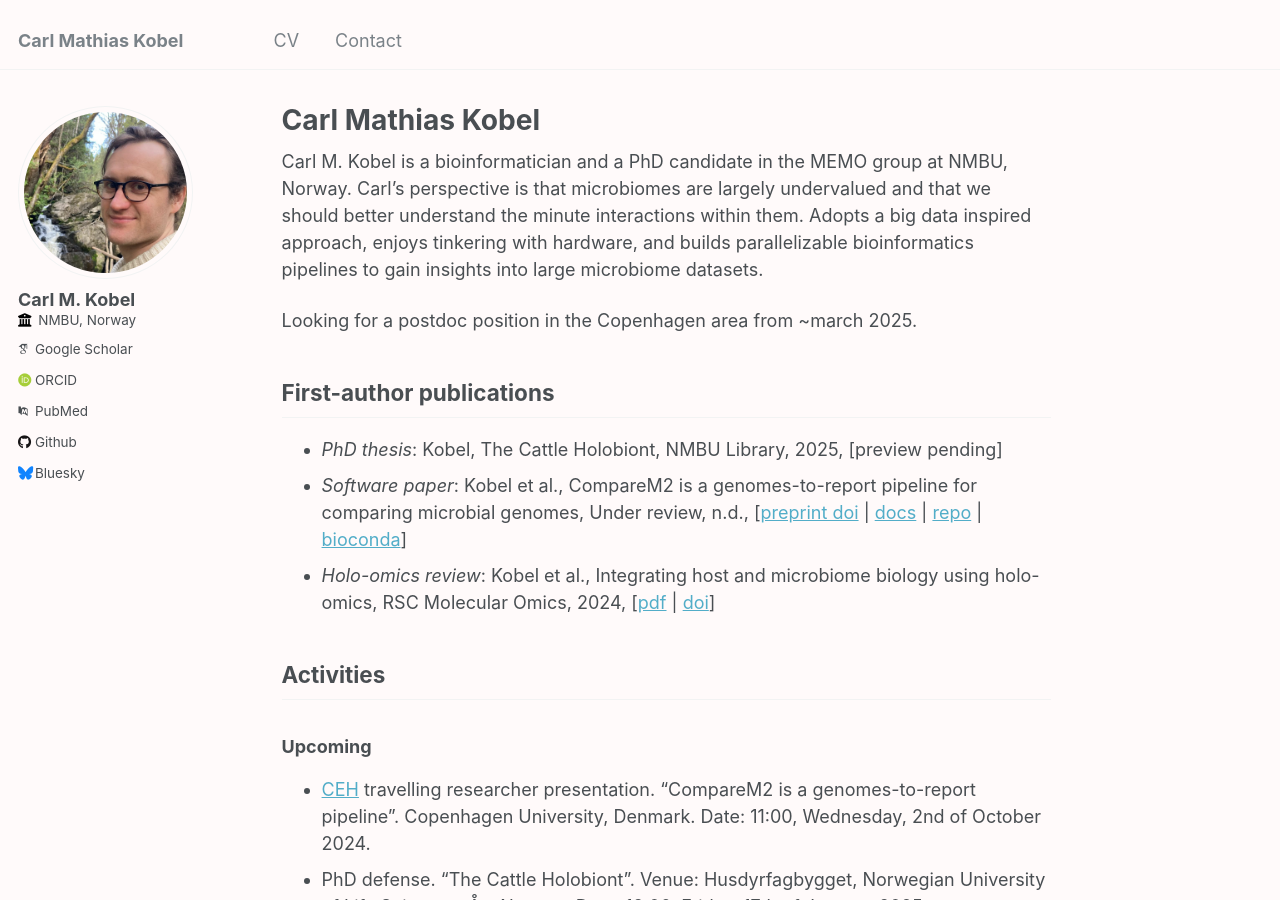
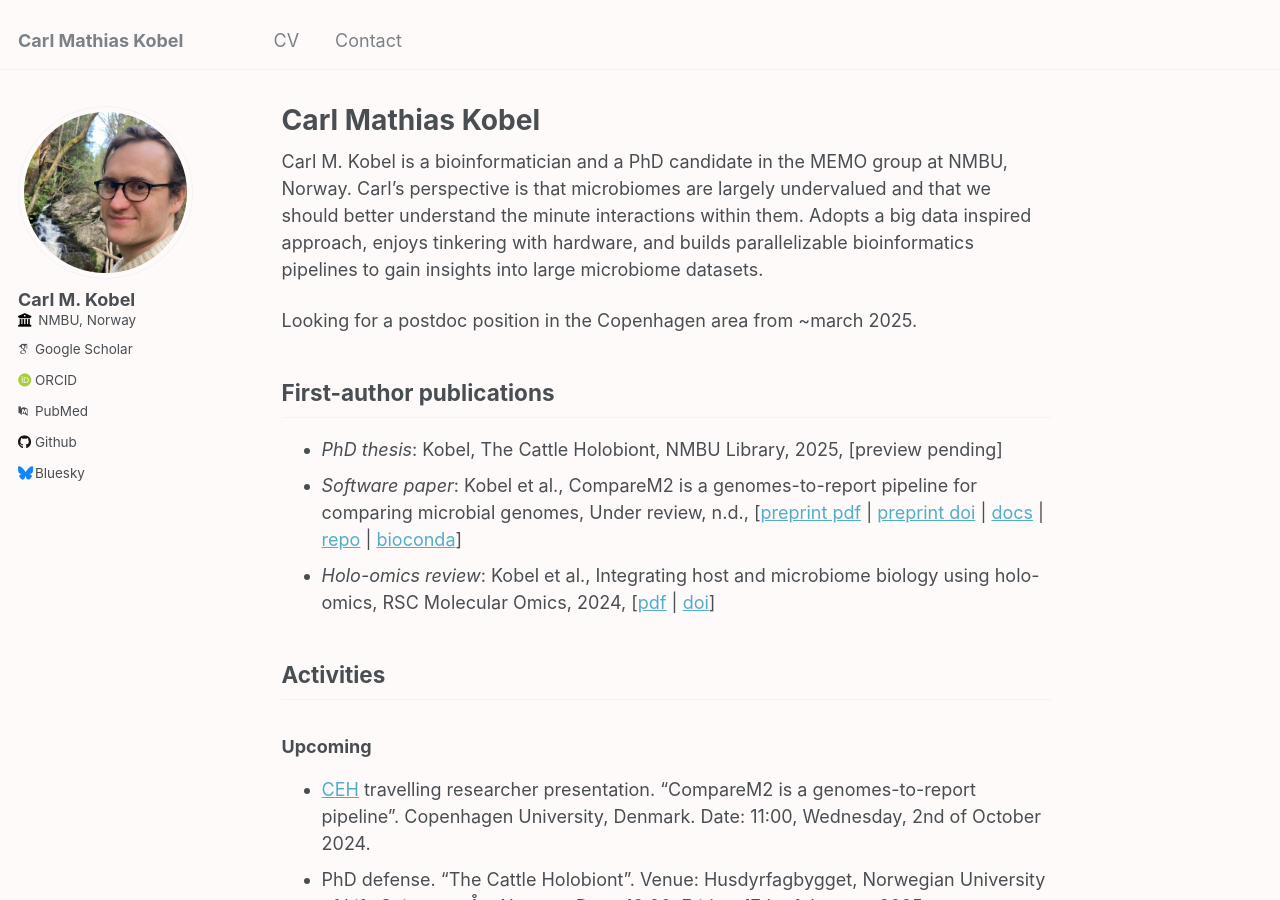
Before and after one commit to cmkobel/cmkobel.github.io, a Jekyll site: the page built from _pages/about.md, in a window 1280 px wide and 900 px high. Built offline with Jekyll 4.4.1, drawn with Linux system fonts in a browser that asks for light colours; some web fonts are replaced.

Commit message:
Update about.md

```diff
--- a/_pages/about.md
+++ b/_pages/about.md
@@ -15,7 +15,7 @@ Looking for a postdoc position in the Copenhagen area from ~march 2025.
 ## First-author publications
 
   - *PhD thesis*: Kobel, The Cattle Holobiont, NMBU Library, 2025, [preview pending]
-  - *Software paper*: Kobel et al., CompareM2 is a genomes-to-report pipeline for comparing microbial genomes, Under review, n.d., [[preprint doi](https://doi.org/10.1101/2024.07.12.603264 ) \| [docs](https://comparem2.readthedocs.io/) \| [repo](https://github.com/cmkobel/CompareM2) \| [bioconda](https://anaconda.org/bioconda/comparem2)]
+  - *Software paper*: Kobel et al., CompareM2 is a genomes-to-report pipeline for comparing microbial genomes, Under review, n.d., [[preprint pdf](https://www.biorxiv.org/content/10.1101/2024.07.12.603264v2.full.pdf) \| [preprint doi](https://doi.org/10.1101/2024.07.12.603264 ) \| [docs](https://comparem2.readthedocs.io/) \| [repo](https://github.com/cmkobel/CompareM2) \| [bioconda](https://anaconda.org/bioconda/comparem2)]
   - *Holo-omics review*: Kobel et al., Integrating host and microbiome biology using holo-omics, RSC Molecular Omics, 2024, [[pdf](https://github.com/cmkobel/cmkobel.github.io/raw/master/files/Kobel%20et%20al.%202024%20-%20Integrating%20host%20and%20microbiome%20biology%20using%20holo-omics.pdf) \| [doi](https://doi.org/10.1039/D4MO00017J)]
 
 ## Activities
```
